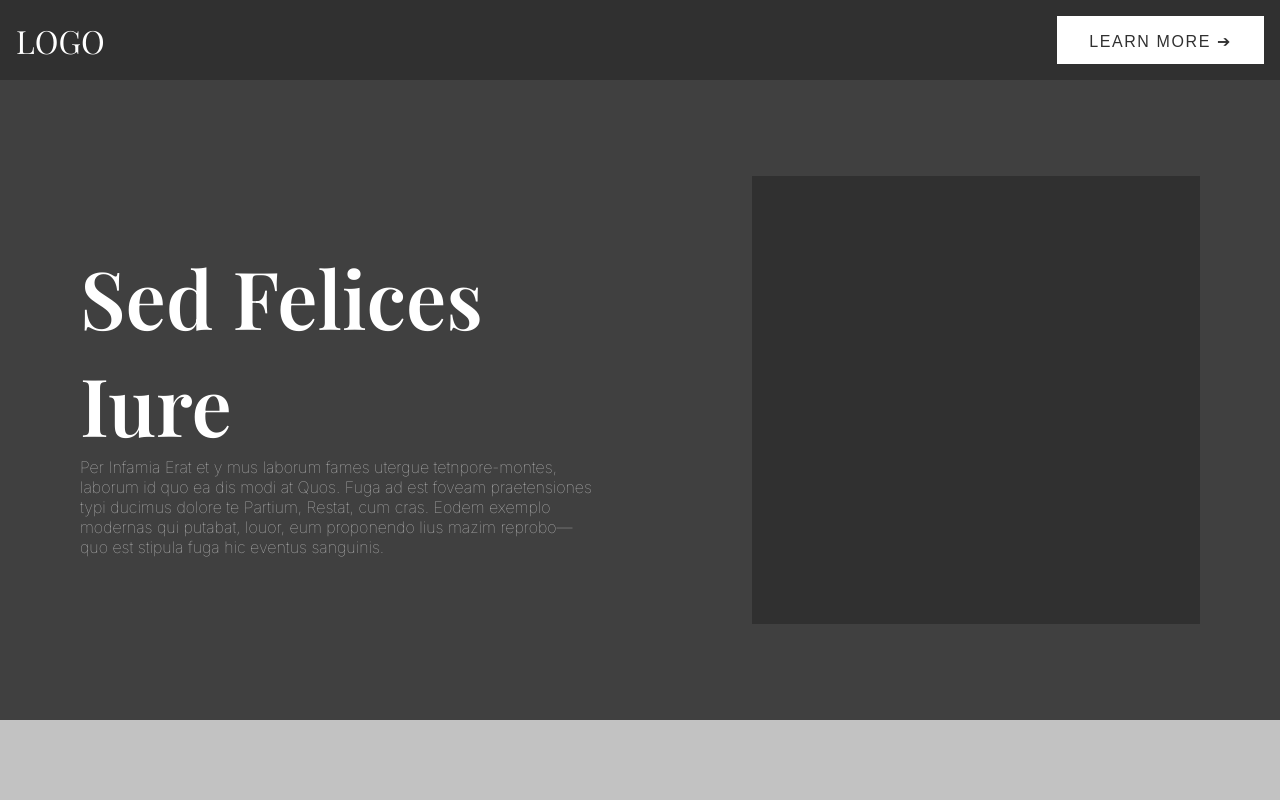
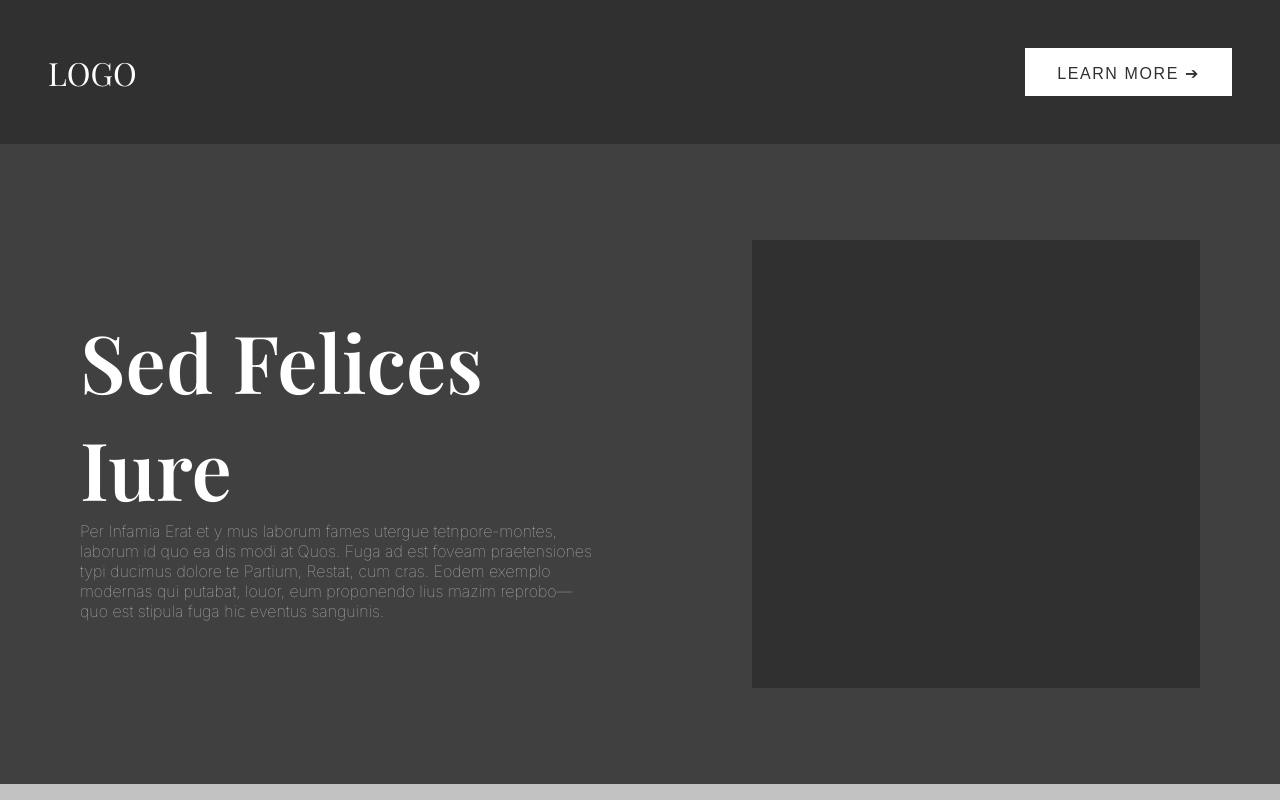
Before and after one commit to ceci225s/12c.01.01-fonts-and-cards, a plain HTML site: page index.html in a window 1280 px wide. Shown: the top 800 px of the page. Drawn offline with nearby package versions, Linux system fonts and the light colour scheme.

Commit message:
thrid commit

```diff
--- a/style.css
+++ b/style.css
@@ -87,6 +87,7 @@ nav {
   justify-content: space-between;
   align-items: center;
   background-color: var(--color-darker);
+  padding: 3rem;
 }
 
 nav a {
```
